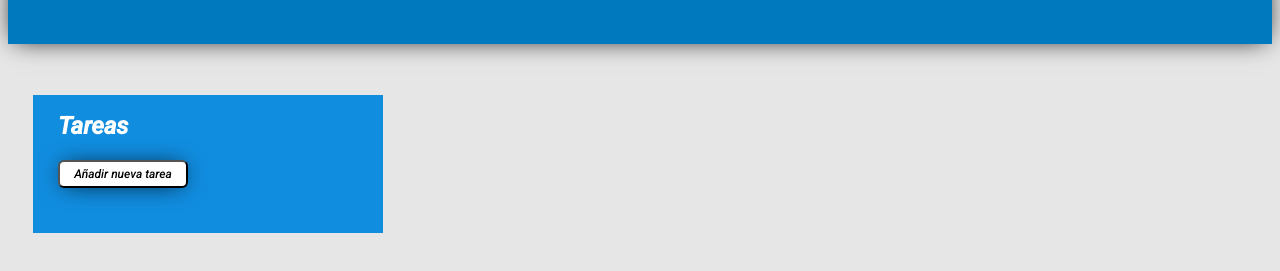
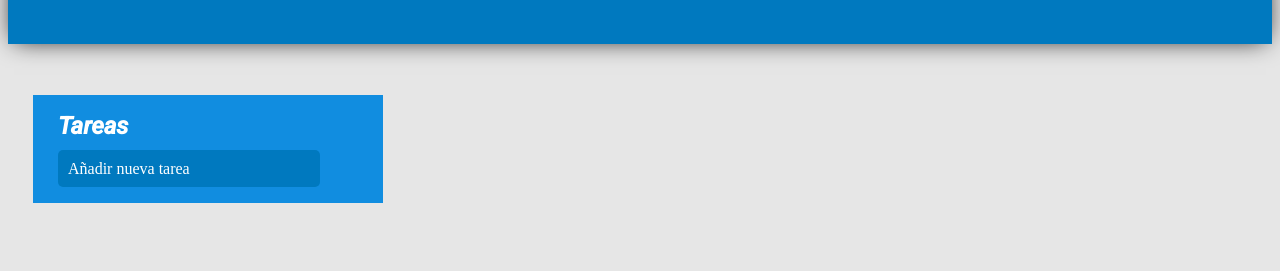
Before and after one commit to antocerdag/trello-laboratoria, a plain HTML site: page index.html in a window 1280 px wide. Shown: the part 79-350 px from the top of the page. Drawn offline with Linux system fonts and the light colour scheme.

Commit message:
arreglando contenedor de tareas, ahora es un span

```diff
--- a/assets/css/style.css
+++ b/assets/css/style.css
@@ -50,6 +50,18 @@ h2{
     background-color: #118DE0;
 }
 
+#tareita{
+	background-color: #0079bf;
+	color: #FFF;
+	cursor: pointer;
+	padding: 10px 130px 10px 10px;
+	border-radius: 5px;
+}
+
+#tareita:hover{
+	background-color: #0C65A0;
+}
+
 button{
 	background-color: #FFFFFF;
 	border-radius: 6px;
--- a/assets/javascript/main.js
+++ b/assets/javascript/main.js
@@ -1,9 +1,16 @@
-document.getElementById("botoncito").addEventListener("click",
+document.getElementById("tareita").addEventListener("click",
 
 function newLista(){
 	var caja = document.getElementById("newCaja");
 	var nuevoContenedor = document.createElement("span");
 	nuevoContenedor.setAttribute("id", "newLista");
+
+	var boton = document.createElement("button");
+	boton.setAttribute("type", "submit");
+	boton.setAttribute("id", "btn");
+
+	var botontxt = document.createTextNode("Añadir");
+
 
 	var nuevaTareaArea = document.createElement("textarea");
 	nuevaTareaArea.setAttribute("placeholder", "Añadir una lista");
@@ -11,11 +18,6 @@ function newLista(){
 
 	caja.appendChild(nuevaTareaArea);
 
-	var boton = document.createElement("button");
-	boton.setAttribute("type", "submit");
-	boton.setAttribute("id", "btn");
-
-	var botontxt = document.createTextNode("Añadir");
 
 
 	caja.appendChild(boton);
--- a/index.html
+++ b/index.html
@@ -21,7 +21,7 @@
 	</header>
 	<section id="areaTareas">
 		<h2>Tareas</h2>
-		<button id="botoncito">Añadir nueva tarea</button>
+		<span id="tareita">Añadir nueva tarea</span>
 		<div id="newCaja" class="newCaja">
 
 		</div>
```
